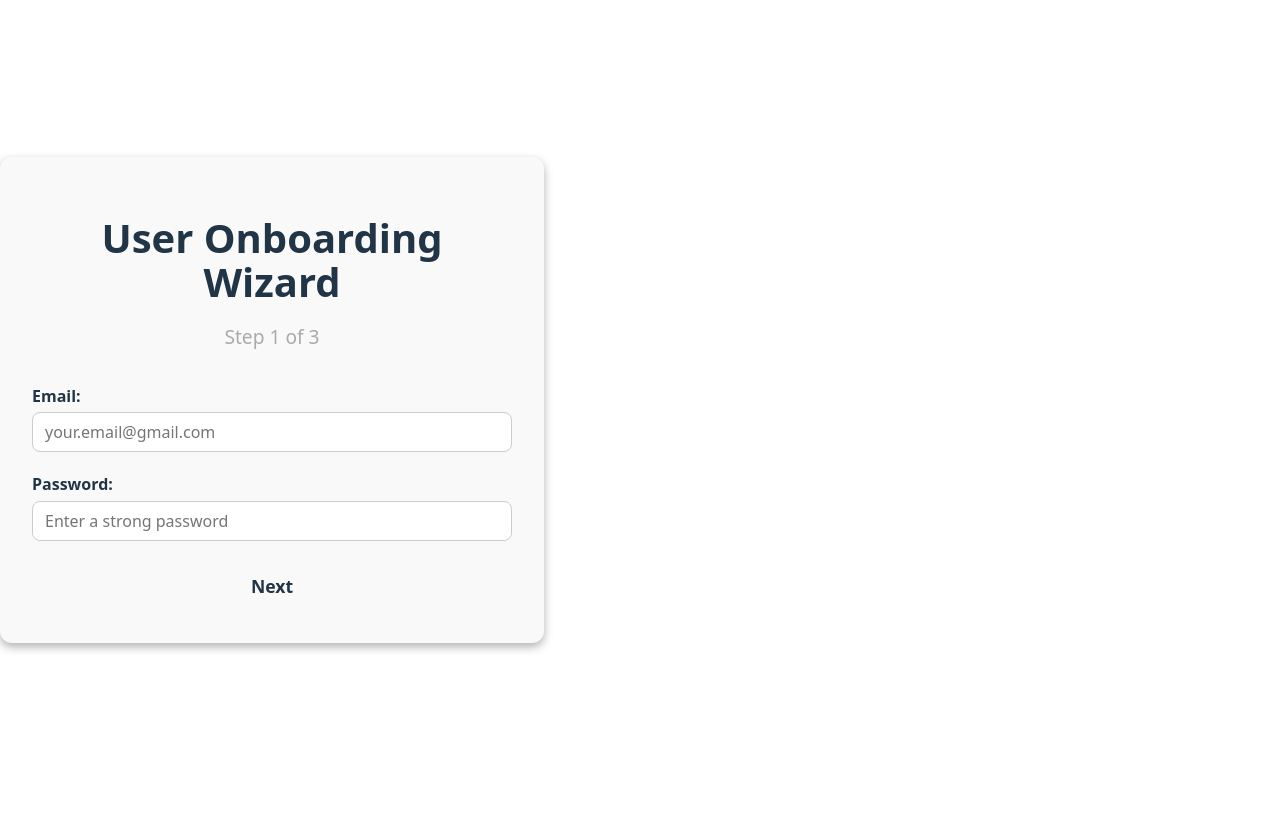
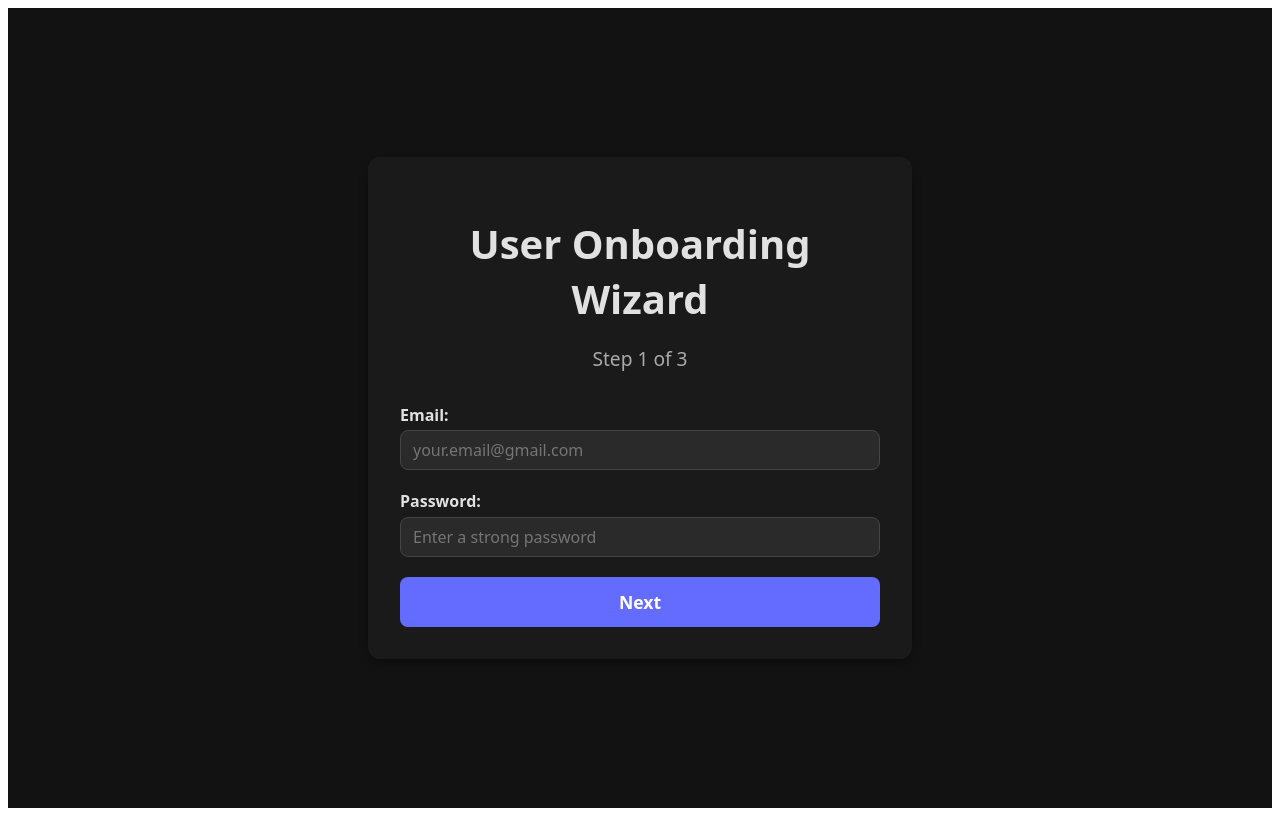
Before and after one commit to lakkaramnaveen/project, a React (Vite) app in the folder onboarding-frontend/: page / in a window 1280 px wide. Built offline with nearby package versions, Linux system fonts and the light colour scheme.

Commit message:
update global sytling

```diff
--- a/onboarding-frontend/src/components/AdminPanel.tsx
+++ b/onboarding-frontend/src/components/AdminPanel.tsx
@@ -49,6 +49,7 @@ const AdminPanel: React.FC = () => {
   if (error) return <p className="error-message">{error}</p>;
 
   return (
+    <div className="page-wrapper">
     <div className="admin-panel">
       <h2>Admin Panel: Configure Onboarding Steps</h2>
       <ul>
@@ -78,6 +79,7 @@ const AdminPanel: React.FC = () => {
       </ul>
       <button onClick={saveChanges}>Save</button>
     </div>
+    </div>
   );
 };
 
--- a/onboarding-frontend/src/components/OnboardingWizard.tsx
+++ b/onboarding-frontend/src/components/OnboardingWizard.tsx
@@ -1,5 +1,4 @@
 import React, { useState, useEffect } from 'react';
-import '../styles/OnboardingWizard.css'; // import the new CSS
 
 type UserData = {
   id?: number;
@@ -204,6 +203,7 @@ const OnboardingWizard: React.FC = () => {
   };
 
   return (
+    <div className="page-wrapper">
     <div className="onboarding-container">
       <div className="onboarding-header">
         <h1>User Onboarding Wizard</h1>
@@ -249,6 +249,7 @@ const OnboardingWizard: React.FC = () => {
         </>
       )}
     </div>
+    </div>
   );
 };
 
--- a/onboarding-frontend/src/components/UserDataTable.tsx
+++ b/onboarding-frontend/src/components/UserDataTable.tsx
@@ -3,7 +3,6 @@ import React, { useEffect, useState } from 'react';
 type User = {
   id: number;
   email: string;
-  password?: string;
 };
 
 const UserDataTable: React.FC = () => {
@@ -27,24 +26,24 @@ const UserDataTable: React.FC = () => {
       });
   }, []);
 
-  if (loading) return <p>Loading users...</p>;
-  if (error) return <p style={{ color: 'red' }}>{error}</p>;
+  if (loading) return <p className="user-status">Loading users...</p>;
+  if (error) return <p className="user-status error">{error}</p>;
 
   return (
-    <div className="user-data-table" style={{ maxWidth: 800, margin: '2rem auto', color: '#fff' }}>
-      <h2>User Data Table</h2>
-      <table style={{ width: '100%', borderCollapse: 'collapse' }}>
-        <thead style={{ backgroundColor: '#1a1a1a' }}>
+    <div className="user-table-container">
+      <h2 className="user-heading">Registered Users</h2>
+      <table className="user-table" aria-label="User table">
+        <thead>
           <tr>
-            <th style={{ border: '1px solid #444', padding: '0.5rem' }}>ID</th>
-            <th style={{ border: '1px solid #444', padding: '0.5rem' }}>Email</th>
+            <th>ID</th>
+            <th>Email</th>
           </tr>
         </thead>
         <tbody>
           {users.map((u) => (
-            <tr key={u.id} style={{ borderBottom: '1px solid #444' }}>
-              <td style={{ border: '1px solid #444', padding: '0.5rem' }}>{u.id}</td>
-              <td style={{ border: '1px solid #444', padding: '0.5rem' }}>{u.email}</td>
+            <tr key={u.id}>
+              <td>{u.id}</td>
+              <td>{u.email}</td>
             </tr>
           ))}
         </tbody>
--- a/onboarding-frontend/src/styles/App.css
+++ b/onboarding-frontend/src/styles/App.css
@@ -1,88 +1,25 @@
-:root {
+/* General Page Wrapper */
+.page-wrapper {
+  display: flex;
+  align-items: center;
+  justify-content: center;
+  min-height: 100vh;
+  background-color: #121212;
+  padding: 2rem;
+  box-sizing: border-box;
   font-family: system-ui, Avenir, Helvetica, Arial, sans-serif;
-  line-height: 1.5;
-  font-weight: 400;
-
-  color-scheme: light dark;
   color: rgba(255, 255, 255, 0.87);
-  background-color: #242424;
-
-  font-synthesis: none;
-  text-rendering: optimizeLegibility;
-  -webkit-font-smoothing: antialiased;
-  -moz-osx-font-smoothing: grayscale;
 }
 
-a {
-  font-weight: 500;
-  color: #646cff;
-  text-decoration: inherit;
-}
-a:hover {
-  color: #535bf2;
-}
+/* -------------------- Onboarding Form -------------------- */
 
-body {
-  margin: 0;
-  display: flex;
-  place-items: center;
-  min-width: 320px;
-  min-height: 100vh;
-}
-
-h1 {
-  font-size: 3.2em;
-  line-height: 1.1;
-}
-
-button {
-  display: block;
-  width: 100%;
-  padding: 0.75rem 1rem;
-  border-radius: 8px;
-  border: 1px solid transparent;
-  font-size: 1.1rem;
-  font-weight: 600;
-  font-family: inherit;
-  background-color: #646cff;
-  color: #fff;
-  cursor: pointer;
-  transition: background-color 0.25s, border-color 0.25s;
-}
-
-button:hover:not(:disabled) {
-  background-color: #535bf2;
-  border-color: #535bf2;
-}
-
-button:disabled {
-  cursor: not-allowed;
-  background-color: #444;
-}
-
-button:focus,
-button:focus-visible {
-  outline: 4px auto -webkit-focus-ring-color;
-}
-
-.error-message {
-  color: #ff6b6b;
-  margin-top: -1rem;
-  margin-bottom: 1rem;
-  font-weight: 600;
-  text-align: center;
-}
-
-/* Onboarding container and form styles */
 .onboarding-container {
   max-width: 480px;
-  margin: 2rem auto;
+  width: 100%;
   padding: 2rem;
   background-color: #1a1a1a;
   border-radius: 12px;
-  box-shadow: 0 4px 10px rgba(0,0,0,0.3);
-  color: rgba(255, 255, 255, 0.87);
-  font-family: system-ui, Avenir, Helvetica, Arial, sans-serif;
+  box-shadow: 0 4px 10px rgba(0, 0, 0, 0.3);
 }
 
 .onboarding-header {
@@ -117,6 +54,7 @@ input[type="email"],
 input[type="password"],
 input[type="text"],
 input[type="date"],
+input[type="number"],
 textarea {
   padding: 0.5rem 0.75rem;
   border-radius: 8px;
@@ -124,125 +62,176 @@ textarea {
   background-color: #2a2a2a;
   color: #eee;
   font-size: 1rem;
-  font-family: inherit;
   transition: border-color 0.25s;
   resize: vertical;
+  font-family: inherit;
 }
 
-input[type="email"]:focus,
-input[type="password"]:focus,
-input[type="text"]:focus,
-input[type="date"]:focus,
+input:focus,
 textarea:focus {
   outline: none;
   border-color: #646cff;
   box-shadow: 0 0 6px #646cffaa;
 }
 
-/* Admin panel styles */
+/* Error Message */
+.error-message {
+  color: #ff6b6b;
+  margin-top: -1rem;
+  margin-bottom: 1rem;
+  font-weight: 600;
+  text-align: center;
+}
+
+/* Buttons */
+button {
+  display: block;
+  width: 100%;
+  padding: 0.75rem 1rem;
+  border-radius: 8px;
+  border: 1px solid transparent;
+  font-size: 1.1rem;
+  font-weight: 600;
+  background-color: #646cff;
+  color: #fff;
+  cursor: pointer;
+  transition: background-color 0.25s, border-color 0.25s;
+  font-family: inherit;
+}
+
+button:hover:not(:disabled) {
+  background-color: #535bf2;
+  border-color: #535bf2;
+}
+
+button:disabled {
+  cursor: not-allowed;
+  background-color: #444;
+}
+
+/* -------------------- Admin Panel -------------------- */
+
 .admin-panel {
   max-width: 600px;
-  margin: 2rem auto;
-  padding: 1rem 2rem;
+  width: 100%;
+  padding: 2rem;
   background-color: #1a1a1a;
+  border-radius: 12px;
+  box-shadow: 0 4px 10px rgba(0, 0, 0, 0.3);
   color: white;
-  border-radius: 12px;
-  box-shadow: 0 4px 10px rgba(0,0,0,0.3);
-  font-family: system-ui, Avenir, Helvetica, Arial, sans-serif;
 }
 
 .admin-panel h2 {
   margin-bottom: 1.5rem;
-  font-size: 2rem;
   text-align: center;
 }
 
-.admin-panel ul {
-  list-style: none;
-  padding: 0;
-  margin: 0 0 1.5rem 0;
-}
-
-.admin-panel li {
-  margin-bottom: 1rem;
-  display: flex;
-  align-items: center;
-  gap: 1rem;
-}
-
-.admin-panel strong {
-  flex: 1;
-}
-
-.admin-panel select {
-  border-radius: 4px;
+.admin-panel input[type='number'] {
+  border-radius: 8px;
   border: 1px solid #444;
-  padding: 0.3rem 0.5rem;
+  padding: 0.5rem 0.75rem;
   background-color: #242424;
   color: white;
-  min-width: 60px;
-  cursor: pointer;
+  font-family: inherit;
 }
 
 .admin-panel button {
   margin-top: 1rem;
+  font-size: 1rem;
+  font-weight: 600;
+  padding: 0.75rem 1rem;
   border-radius: 8px;
   border: 1px solid transparent;
-  padding: 0.6em 1.2em;
-  font-size: 1em;
-  font-weight: 600;
   background-color: #646cff;
   color: white;
   cursor: pointer;
-  transition: background-color 0.25s, border-color 0.25s;
+  transition: border-color 0.25s;
 }
 
-.admin-panel button:hover:not(:disabled) {
+.admin-panel button:hover {
   background-color: #535bf2;
   border-color: #535bf2;
 }
 
-@media (prefers-color-scheme: light) {
-  :root {
-    color: #213547;
-    background-color: #ffffff;
+/* -------------------- User Table -------------------- */
+
+/* USER TABLE STYLING */
+
+/* Heading for the user table section */
+.user-heading {
+  text-align: center;
+  font-size: 2rem;
+  margin-bottom: 1rem;
+  color: #fff;
+  font-weight: 600;
 }
-  a:hover {
-    color: #747bff;
+
+/* Container centering and padding */
+.user-table-container {
+  display: flex;
+  flex-direction: column;
+  align-items: center;
+  justify-content: center;
+  margin-top: 3rem;
+  padding: 1rem;
+  background-color: #1a1a1a;
+  border-radius: 12px;
+  box-shadow: 0 4px 10px rgba(0, 0, 0, 0.3);
+  color: white;
 }
-  button {
-    background-color: #f9f9f9;
-    color: #213547;
+
+/* Table */
+.user-table {
+  width: 100%;
+  max-width: 600px;
+  border-collapse: collapse;
+  font-family: 'Segoe UI', sans-serif;
+  background-color: #2a2a2a;
+  color: white;
+  border-radius: 8px;
+  overflow: hidden;
+  box-shadow: 0 4px 12px rgba(0, 0, 0, 0.2);
 }
-  button:hover:not(:disabled) {
-    background-color: #d0d3ff;
-    border-color: #aab3ff;
+
+/* Table Head */
+.user-table thead {
+  background-color: #333;
 }
-  input[type="email"],
-  input[type="password"],
-  input[type="text"],
-  input[type="date"],
-  textarea {
-    background-color: #fff;
-    color: #213547;
-    border: 1px solid #ccc;
+
+.user-table th {
+  padding: 0.75rem 1rem;
+  font-weight: bold;
+  text-align: left;
+  text-transform: uppercase;
+  border-bottom: 1px solid #444;
+  font-size: 0.95rem;
 }
-  input[type="email"]:focus,
-  input[type="password"]:focus,
-  input[type="text"]:focus,
-  input[type="date"]:focus,
-  textarea:focus {
-    border-color: #646cff;
-    box-shadow: 0 0 6px #646cffaa;
+
+/* Table Body Rows */
+.user-table td {
+  padding: 0.75rem 1rem;
+  border-bottom: 1px solid #444;
+  font-size: 0.95rem;
 }
-  .onboarding-container,
-  .admin-panel {
-    background-color: #f9f9f9;
-    color: #213547;
+
+/* Row Highlight on Hover */
+.user-table tr:hover {
+  background-color: #383838;
 }
-  .admin-panel select {
-    background-color: #fff;
-    color: #213547;
-    border: 1px solid #ccc;
+
+/* Alternating row color */
+.user-table tr:nth-child(even) {
+  background-color: #242424;
 }
+
+/* Loading and Error Text */
+.user-status {
+  text-align: center;
+  font-size: 1.1rem;
+  margin-top: 2rem;
+  color: #ccc;
 }
+
+.user-status.error {
+  color: #ff6b6b;
+}
--- a/onboarding-frontend/src/styles/OnboardingWizard.css
+++ /dev/null
@@ -1,97 +0,0 @@
-.onboarding-container {
-  max-width: 480px;
-  margin: 2rem auto;
-  padding: 2rem;
-  background-color: #1a1a1a; /* matches your button bg */
-  border-radius: 12px;
-  box-shadow: 0 4px 10px rgba(0,0,0,0.3);
-  color: rgba(255, 255, 255, 0.87);
-  font-family: system-ui, Avenir, Helvetica, Arial, sans-serif;
-}
-
-.onboarding-header {
-  margin-bottom: 2rem;
-  text-align: center;
-}
-
-.onboarding-header h1 {
-  font-size: 2.5rem;
-  margin-bottom: 0.25rem;
-}
-
-.onboarding-header p {
-  font-size: 1.2rem;
-  color: #aaa;
-}
-
-form div,
-.onboarding-component {
-  display: flex;
-  flex-direction: column;
-  margin-bottom: 1.25rem;
-}
-
-label {
-  margin-bottom: 0.3rem;
-  font-weight: 600;
-  font-size: 1rem;
-}
-
-input[type="email"],
-input[type="password"],
-input[type="text"],
-input[type="date"],
-textarea {
-  padding: 0.5rem 0.75rem;
-  border-radius: 8px;
-  border: 1px solid #444;
-  background-color: #2a2a2a;
-  color: #eee;
-  font-size: 1rem;
-  font-family: inherit;
-  transition: border-color 0.25s;
-  resize: vertical;
-}
-
-input[type="email"]:focus,
-input[type="password"]:focus,
-input[type="text"]:focus,
-input[type="date"]:focus,
-textarea:focus {
-  outline: none;
-  border-color: #646cff;
-  box-shadow: 0 0 6px #646cffaa;
-}
-
-button {
-  display: block;
-  width: 100%;
-  padding: 0.75rem 1rem;
-  border-radius: 8px;
-  border: 1px solid transparent;
-  font-size: 1.1rem;
-  font-weight: 600;
-  font-family: inherit;
-  background-color: #646cff;
-  color: #fff;
-  cursor: pointer;
-  transition: background-color 0.25s, border-color 0.25s;
-}
-
-button:hover:not(:disabled) {
-  background-color: #535bf2;
-  border-color: #535bf2;
-}
-
-button:disabled {
-  cursor: not-allowed;
-  background-color: #444;
-}
-
-.error-message {
-  color: #ff6b6b;
-  margin-top: -1rem;
-  margin-bottom: 1rem;
-  font-weight: 600;
-  text-align: center;
-}
```
Lines whose indentation alone changed are shown as unchanged.
